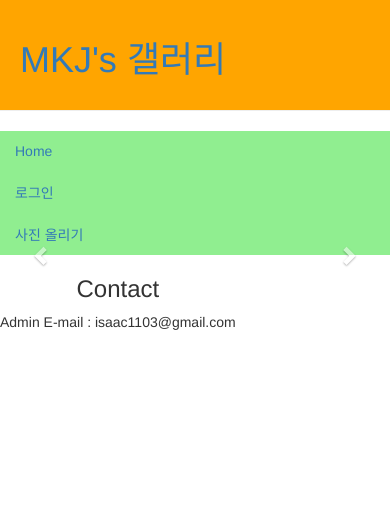
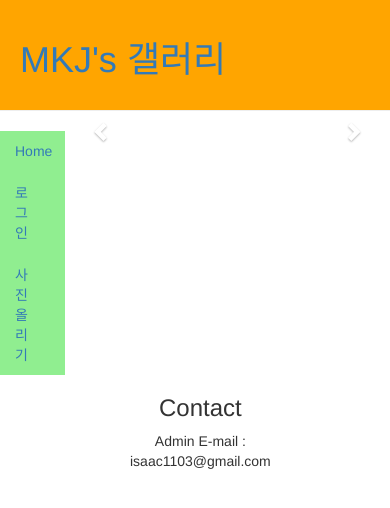
Before and after one commit to AndyJKLee/mkj, a Django app: page / in a window 390 px wide. Shown: the part 40-548 px from the top of the page. Run offline with Django 3.2, Linux system fonts and the light colour scheme; data that the repository does not hold is empty; some libraries are stand-ins or nearby versions.

Commit message:
Changed layout.html available on mobile.

```diff
--- a/templates/layout.html
+++ b/templates/layout.html
@@ -34,12 +34,12 @@
 
     <div class="content container">
         <div class="row">
-            <ul class="nav nav-pills nav-stacked col-sm-2" role="tablist">
+            <ul class="nav nav-pills nav-stacked col-sm-2 col-xs-2" role="tablist">
                 <li><a href="{% url 'view_photos' %}">Home</a></li>
                 <li><a href="{% url 'login' %}">로그인</a></li>
                 <li><a href="{% url 'new_photo' %}">사진 올리기</a></li>
             </ul>
-            <div class="col-sm-10">{% block content %}{% endblock %}
+            <div class="col-sm-10 col-xs-10">{% block content %}{% endblock %}
             </div>
         </div>
     </div>
@@ -47,7 +47,7 @@
 </section>
 <footer>
     <div class="page-footer">
-        <table class="col-sm-4 col-sm-offset-4" align="left" >
+        <table class="col-sm-4 col-sm-offset-4 col-xs-4 col-xs-offset-4" align="left" >
             <tr>
                 <td>
                     <h3 align="center">Contact</h3>
```
